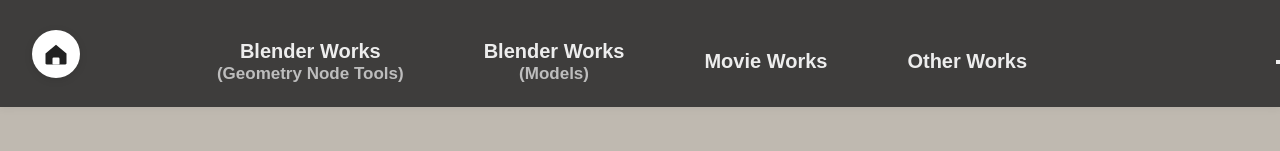
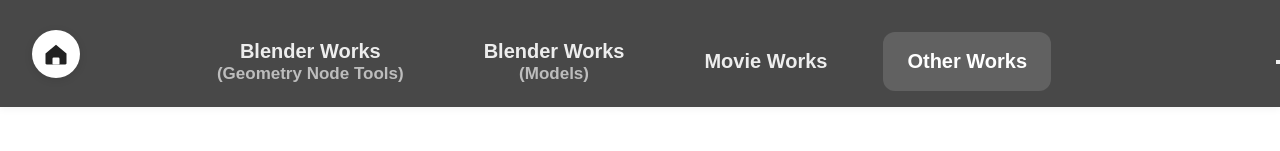
Before and after one commit to TK-design336/T-sWeb, a Next.js app: page /others in a window 1280 px wide. Shown: the top 151 px of the page. Built offline with nearby package versions, Linux system fonts and the light colour scheme.

Commit message:
deploy error handling

```diff
--- a/src/app/globals.css
+++ b/src/app/globals.css
@@ -60,3 +60,12 @@
   z-index: -9;
   pointer-events: none;
 }
+
+.othersPageBg {
+  position: fixed;
+  inset: 0;
+  width: 100vw;
+  height: 100vh;
+  background: #BFB9B0;
+  z-index: 0;
+}
--- a/src/app/others/others.module.css
+++ b/src/app/others/others.module.css
@@ -1,12 +1,3 @@
-body {
-  background: #BFB9B0;
-  /* 太めの方眼用紙調点線パターン */
-  /*background-image:
-    repeating-linear-gradient(45deg, transparent, transparent 17px, #fff 18.5px, transparent 18px, transparent 12px),
-    repeating-linear-gradient(135deg, transparent, transparent 17px, #fff 18.5px, transparent 18px, transparent 12px);
-  background-size: 38px 38px;*/
-}
-
 .othersPage {
   max-width: 900px;
   margin: 0 auto;
@@ -87,7 +78,6 @@
   width: 420px;
   max-width: 95vw;
   min-height: 320px;
-  z-index: 1;
 }
 .card:hover, .card:focus {
   transform: translateY(-4px) scale(1.03);
--- a/src/app/others/page.tsx
+++ b/src/app/others/page.tsx
@@ -10,6 +10,7 @@
 export default function OthersPage() {
   return (
     <div className={styles.othersPage}>
+      <div className={styles.othersPageBg} />
       <h1 className={styles.title}>Other Works</h1>
       <div className={othersArticles.length === 1 ? styles.cardCenter : styles.cardGrid}>
         {othersArticles.map(article => (
--- a/src/components/HeaderTabs.module.css
+++ b/src/components/HeaderTabs.module.css
@@ -75,6 +75,10 @@
   color: #bdbdbd;
   margin-top: 0.1em;
   line-height: 1.1;
+}
+.activeTab {
+  background: #616161;
+  color: #fff;
 }
 @media (max-width: 700px) {
   .tabsWrap {
--- a/src/components/HeaderTabs.tsx
+++ b/src/components/HeaderTabs.tsx
@@ -2,6 +2,7 @@
 import Link from 'next/link';
 import styles from './HeaderTabs.module.css';
 import { useState } from 'react';
+import { usePathname } from 'next/navigation';
 
 const tabs = [
   { label: 'Blender Works', sub: 'Geometry Node Tools', href: '/blender-tools' },
@@ -12,6 +13,7 @@
 
 export default function HeaderTabs() {
   const [menuOpen, setMenuOpen] = useState(false);
+  const pathname = usePathname();
   return (
     <nav className={styles.headerTabs}>
       <Link href="/" className={styles.logoButton} aria-label="トップページ">
@@ -23,14 +25,21 @@
         </span>
       </Link>
       <div className={styles.tabsWrap}>
-        {tabs.map(tab => (
-          <Link key={tab.href} href={tab.href} className={styles.tab}>
-            {tab.label}
-            {tab.sub && (
-              <span className={styles.tabSub}>(<span>{tab.sub}</span>)</span>
-            )}
-          </Link>
-        ))}
+        {tabs.map(tab => {
+          const isActive = pathname === tab.href || pathname.startsWith(tab.href + "/");
+          return (
+            <Link
+              key={tab.href}
+              href={tab.href}
+              className={styles.tab + (isActive ? ' ' + styles.activeTab : '')}
+            >
+              {tab.label}
+              {tab.sub && (
+                <span className={styles.tabSub}>(<span>{tab.sub}</span>)</span>
+              )}
+            </Link>
+          );
+        })}
       </div>
       <button
         className={styles.menuButton}
```
